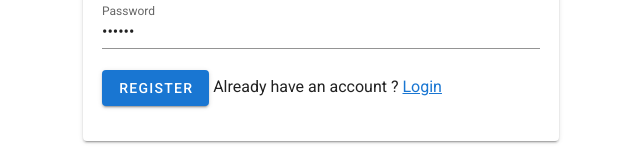
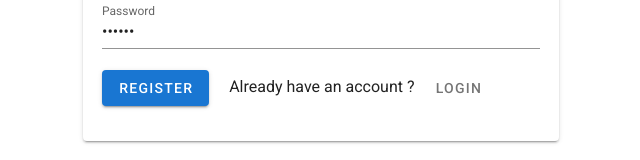
Before and after one commit to saahalla/transisi-vue-test, a Vue app: page /register in a window 1280 px wide. Shown: the part 235-395 px from the top of the page, without its empty margins (319-959 px from the left). Built offline with nearby package versions, Linux system fonts and the light colour scheme.

Commit message:
change a href to btn router to

```diff
--- a/src/views/Login.vue
+++ b/src/views/Login.vue
@@ -32,7 +32,7 @@
                 Login
               </v-btn>
               Don't have an account ?
-              <a href="/register">Register</a>
+              <v-btn plain router to="/register">Register</v-btn>
             </p>
           </v-form>
         </v-card>
--- a/src/views/Register.vue
+++ b/src/views/Register.vue
@@ -32,10 +32,12 @@
               <v-btn
                 color="primary"
                 @click="register"
+                class="mr-4"
               >
               Register
               </v-btn>
-              Already have an account ? <a href="/login">Login</a>
+              Already have an account ?
+              <v-btn plain router to="/login">Login</v-btn>
             </p>
           </v-form>
         </v-card>
--- a/vue.config.js
+++ b/vue.config.js
@@ -1,5 +1,8 @@
 module.exports = {
   transpileDependencies: [
     'vuetify'
-  ]
+  ],
+  publicPath: process.env.NODE_ENV === 'production'
+    ? '/vue/'
+    : '/'
 }
```
